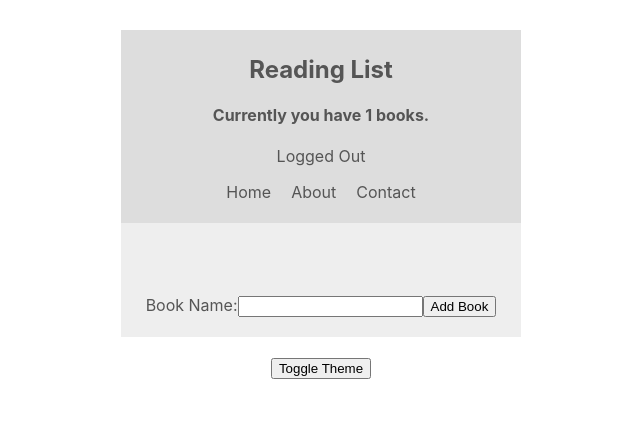
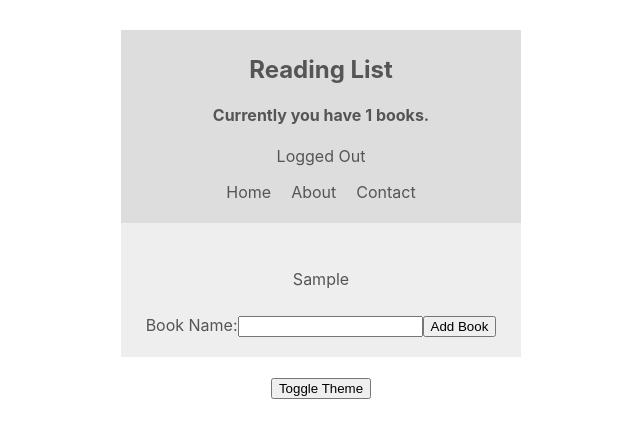
Before and after one commit to RichardMillerWimmer/contextapp, a React (Create React App) app: page / in a window 1280 px wide. Both pictures are taken after typing "Sample" into the empty fields and a click on the input "Add Book". Shown: the top 438 px of the page, without its empty margins (319-959 px from the left). Built offline with nearby package versions, Linux system fonts and the light colour scheme.

Commit message:
reducer, payloads, state fixed

```diff
--- a/src/components/BookDetails.js
+++ b/src/components/BookDetails.js
@@ -5,8 +5,8 @@ export const BookDetails = ({book}) => {
     const {dispatch} = useContext(BookContext);
 
     return (
-        <li onClick={() => dispatch({type: 'REMOVE_BOOK', payload: {book}})}>
-            <div>{book.title}</div>
+        <li onClick={() => dispatch({type: 'REMOVE_BOOK', payload: book})}>
+            <div>{book}</div>
         </li>
     )
 };
--- a/src/components/NewBookForm.js
+++ b/src/components/NewBookForm.js
@@ -8,7 +8,7 @@ export const NewBookForm = () => {
     // console.log(book)
 
     const handleSubmit = () => {
-        dispatch({type: 'ADD_BOOK', payload: {book}})
+        dispatch({type: 'ADD_BOOK', payload: book})
         setBook('');
     }
 
--- a/src/reducers/bookReducer.js
+++ b/src/reducers/bookReducer.js
@@ -4,7 +4,7 @@ export const bookReducer = (state, action) => {
         case 'ADD_BOOK':
             return [...state, action.payload]
         case 'REMOVE_BOOK':
-            return [state.filter(book => book !== action.payload)]
+            return state.filter(book => book !== action.payload)
         default:
             return state
     }
```
